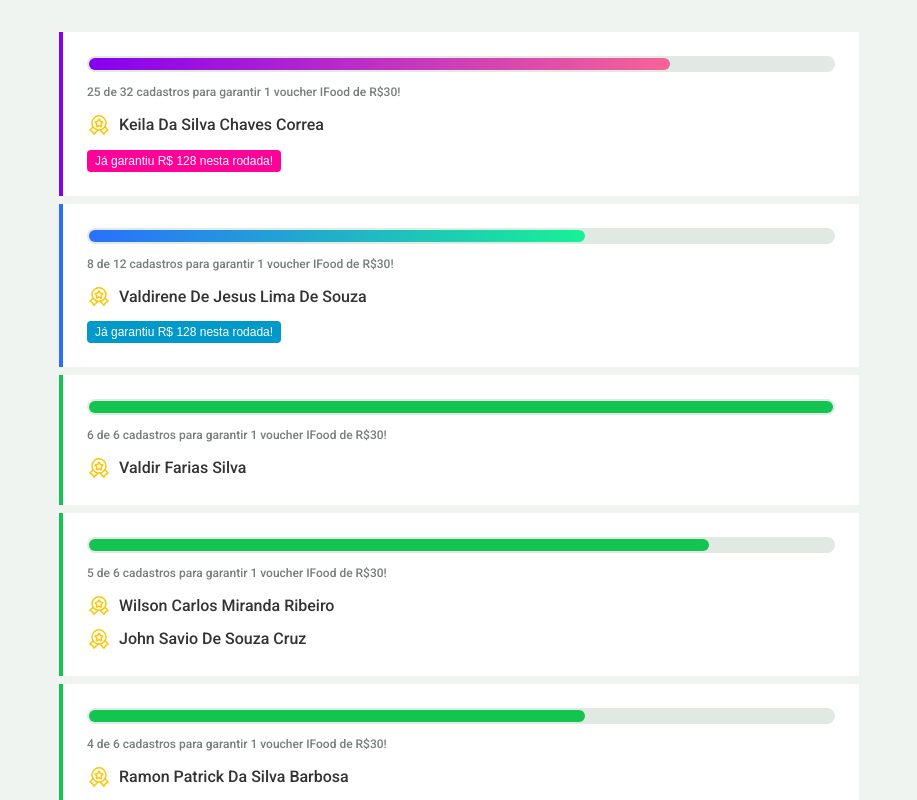
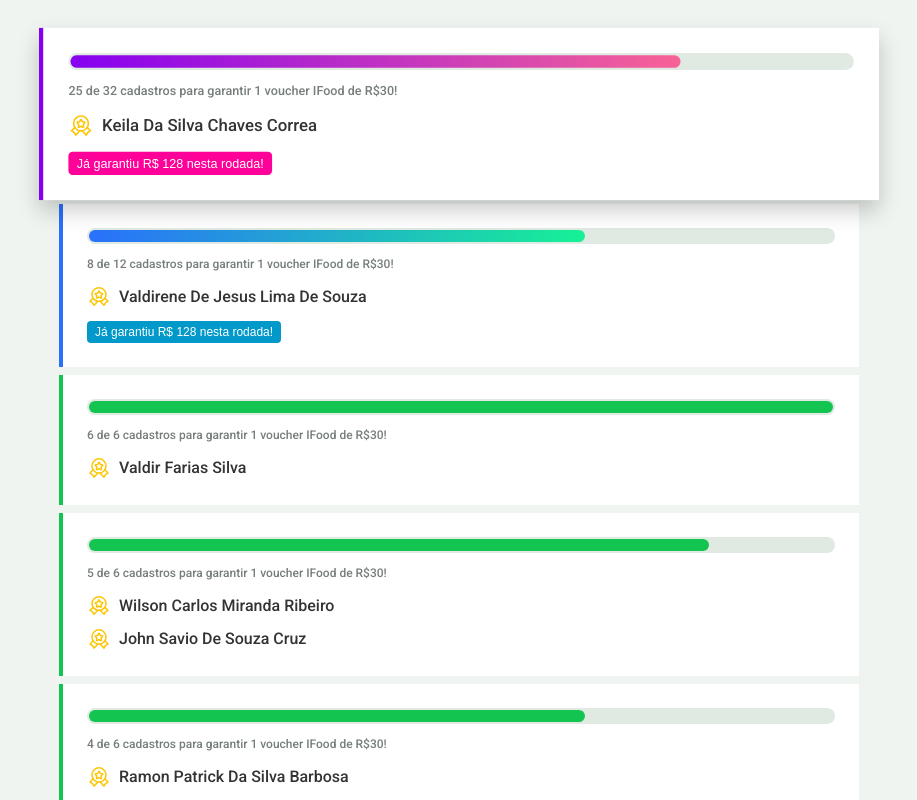
Before and after one commit to feliperochaume/metadata-poc, a Next.js app: page / in a window 1280 px wide. In both pictures the pointer is over the element 640 px from the left and 113 px from the top of the page. Shown: the top 800 px of the page, without its empty margins (181-1098 px from the left). Built offline with nearby package versions, Linux system fonts and the light colour scheme.

Commit message:
Definição de efeitos para meu card

```diff
--- a/src/components/Card/card.styles.module.scss
+++ b/src/components/Card/card.styles.module.scss
@@ -6,6 +6,9 @@
   display: flex;
   flex-direction: column;
   gap: 0.75rem;
+
+  /* Adiciona uma transição suave para a transformação e sombreamento */
+  transition: transform 0.3s ease, box-shadow 0.3s ease;
 
   .progressContainer {
     border-radius: 0.5rem;
@@ -50,6 +53,14 @@
       }
     }
   }
+}
+
+/* Efeito de escala e sombreamento ao passar o mouse */
+.card:hover {
+  transform: scale(1.05);
+  /* Aumenta o tamanho em 5% */
+  box-shadow: 0px 10px 20px rgba(0, 0, 0, 0.2);
+  /* Adicione o sombreamento desejado aqui */
 }
 
 // Estilos para 'lendario'
```
